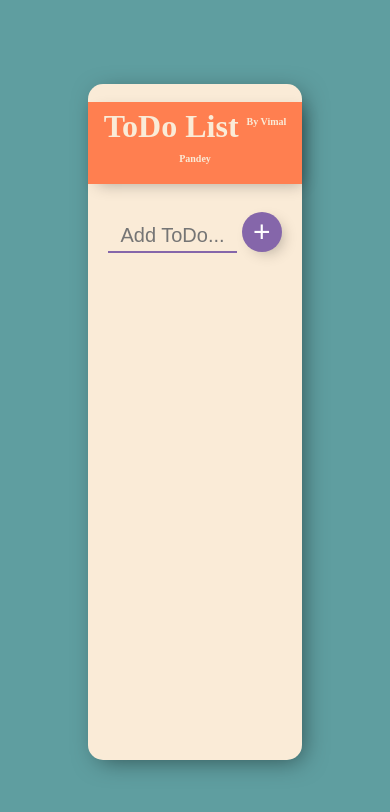
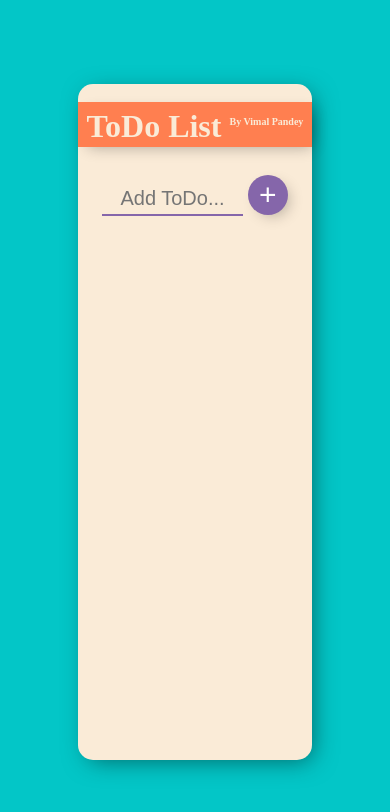
Before and after one commit to vimal143/React-ToDo-App, a React (Create React App) app: page / in a window 390 px wide. Shown: the top 812 px of the page. Built offline with nearby package versions, Linux system fonts and the light colour scheme.

Commit message:
media query trial

```diff
--- a/src/index.css
+++ b/src/index.css
@@ -5,7 +5,7 @@
 .main_div{
   width: 100%;
   height: 100vh;
-  background-color: cadetblue;
+  background-color: #03C6C7;
   justify-content: center;
   display: flex;
   flex-direction: row;
@@ -99,9 +99,9 @@ ol li{
 .todo_style .fa-times:hover{
   background-color: red;
 }
-@media (max-width:768px){
+@media (max-width:480px){
   .center_div{
-    width: 55%;
+    width: 60%;
 
 
   }
```
